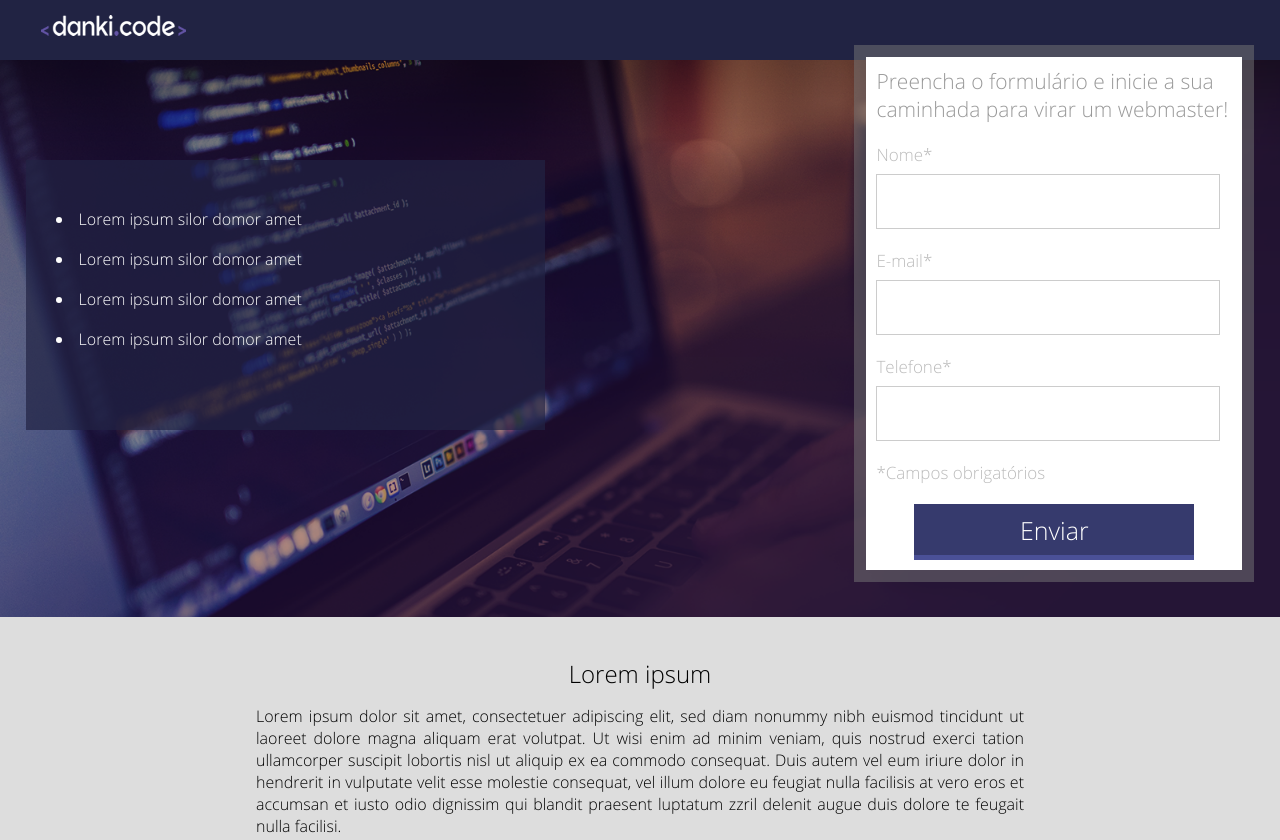
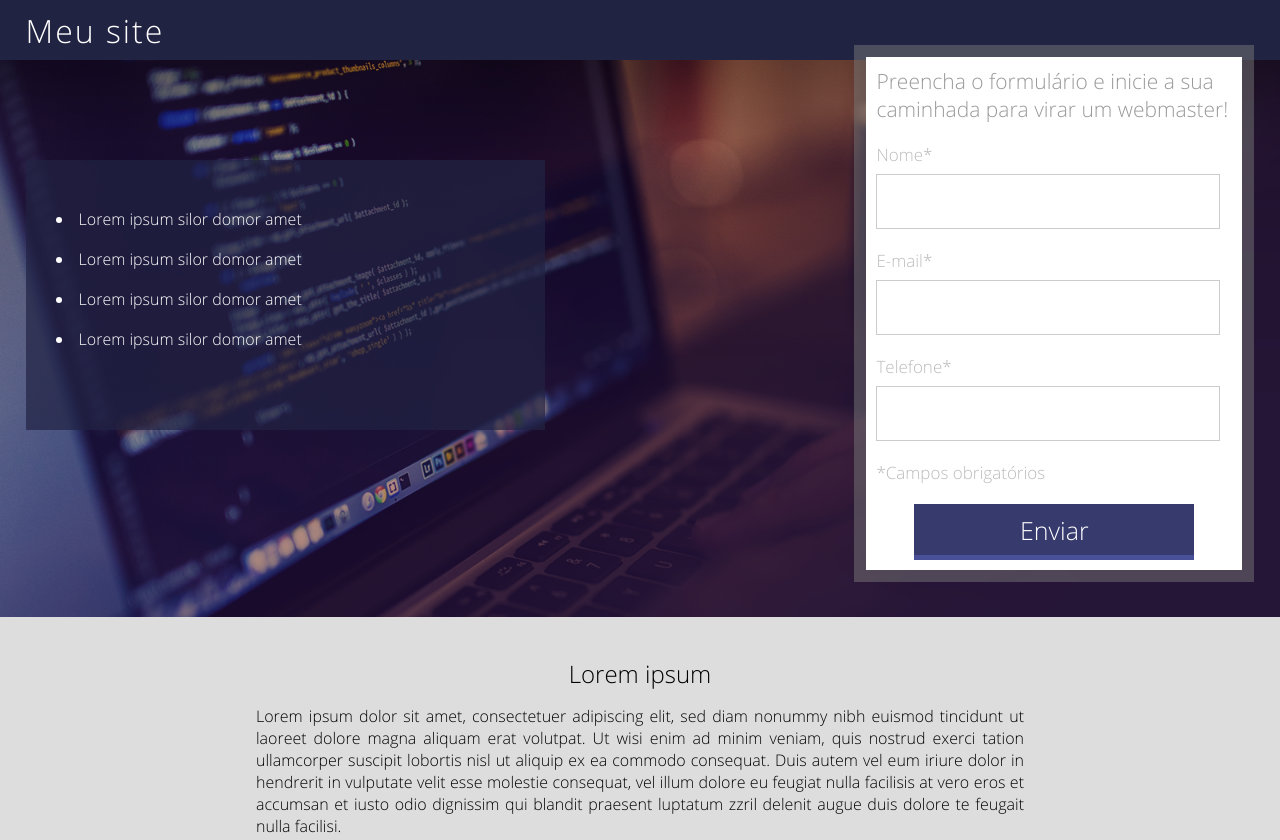
Before and after one commit to codesdeveloper/land-page, a plain HTML site: page index.html in a window 1280 px wide. Shown: the top 840 px of the page. Drawn offline with Linux system fonts and the light colour scheme.

Commit message:
versão finalizada

```diff
--- a/css/style.css
+++ b/css/style.css
@@ -29,10 +29,14 @@ html,body{
 	padding:0 2%;
 	height: 60px;
 	background-color: #212343;
+	display: flex;
+	align-items: center;
 }
 
-.header img{
-	margin: 15px;
+.header h1{
+	color: white;
+	letter-spacing: 2px;
+	font-weight: normal;
 }
 
 .container-banner{
--- a/index.html
+++ b/index.html
@@ -5,13 +5,16 @@
 		<title>Projeto 01</title>
 		<link href="css/style.css" type="text/css" rel="stylesheet" />
 		<meta charset="utf-8" />
+		<meta name="viewport" content="width=device-width" initial-scale="1"/>
 	</head>
 
 	<body>
 
+
+
 	<div class="header">
 		<div class="center">
-			<img src="images/logo.png" />
+			<h1>Meu site</h1>
 		</div><!--center-->
 	</div><!--header-->
 
```
